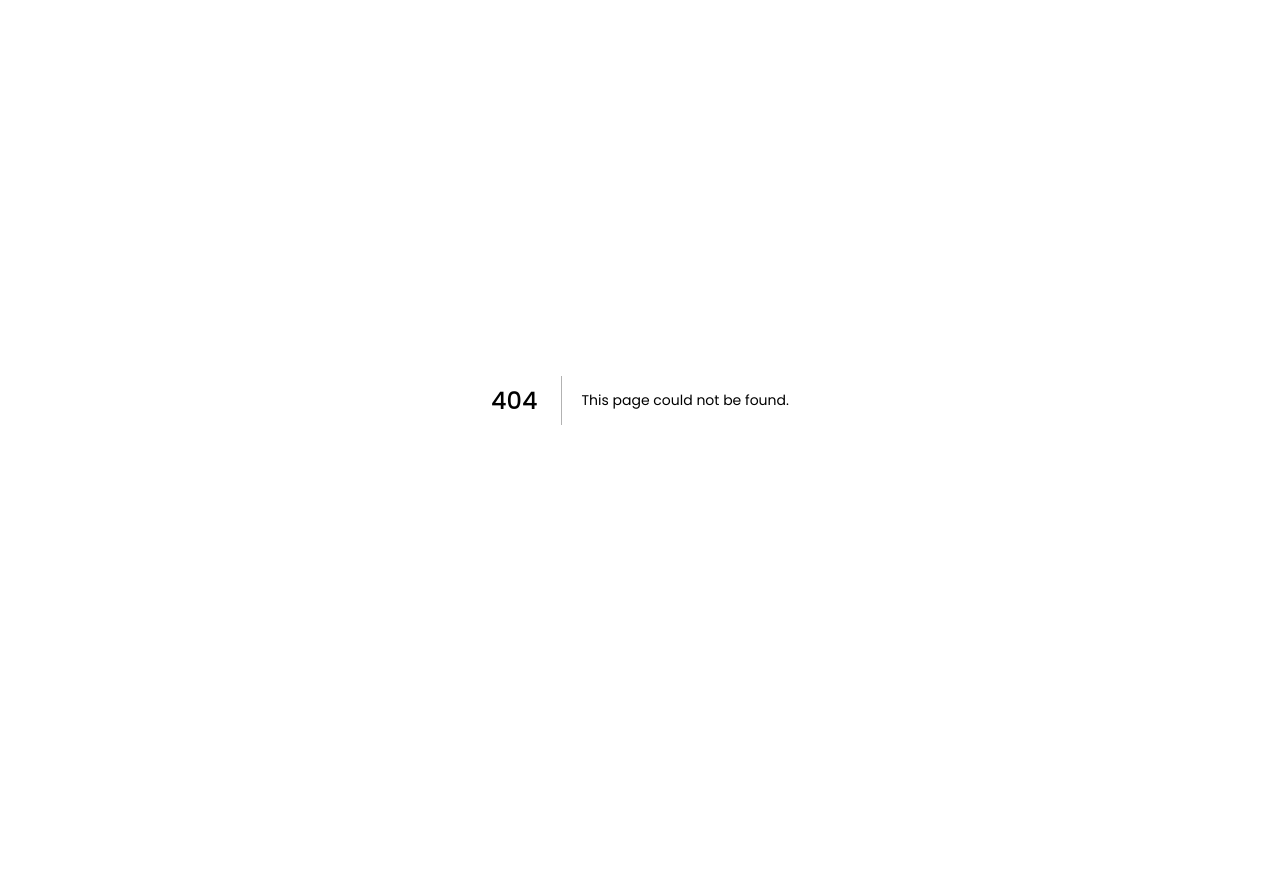
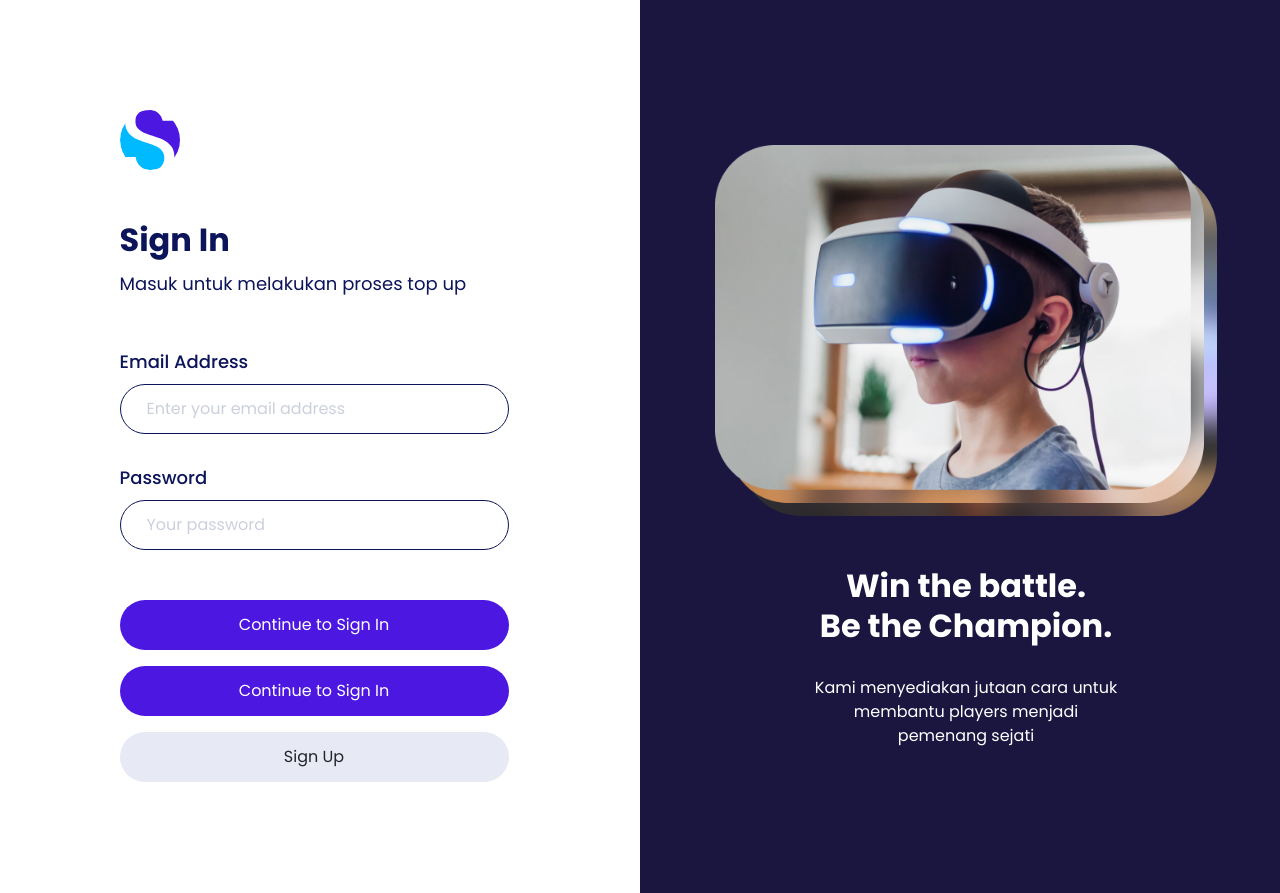
Before and after one commit to EkySambora/storegg, a Next.js app: page /signin in a window 1280 px wide. Before the commit this address had no page. Before the commit the page ends 800 px from the top, so only its background shows below. Built offline with nearby package versions, Linux system fonts and the light colour scheme.

Commit message:
add sign-in pahe

```diff
--- a/pages/_app.tsx
+++ b/pages/_app.tsx
@@ -3,6 +3,7 @@
 import '../styles/detail.css'
 import '../styles/checkout.css'
 import '../styles/complete-checkout.css'
+import '../styles/sign-in.css'
 import type { AppProps } from 'next/app'
 import Head from 'next/head'
 
--- /dev/null
+++ b/pages/signin.tsx
@@ -0,0 +1,70 @@
+import React from 'react'
+
+const signin = () => {
+  return (
+    <section className="sign-in mx-auto">
+        <div className="row">
+            <div className="col-xxl-5 col-lg-6 my-auto py-lg-0 pt-lg-50 pb-lg-50 pt-30 pb-47 px-0">
+                <form action="">
+                    <div className="container mx-auto">
+                        <div className="pb-50">
+                            <a className="navbar-brand" href="../index.html">
+                                <svg width="60" height="60" viewBox="0 0 60 60" fill="none"
+                                    xmlns="http://www.w3.org/2000/svg">
+                                    <mask id="mask0" mask-type="alpha" maskUnits="userSpaceOnUse" x="0" y="0" width="60"
+                                        height="60">
+                                        <circle cx="30" cy="30" r="30" fill="#3546AB" />
+                                    </mask>
+                                    <g mask="url(#mask0)">
+                                        <circle cx="30" cy="30" r="30" fill="#00BAFF" />
+                                        <path
+                                            d="M41.5001 35.0001C52.3001 38.2001 49.6668 48.0001 47.0001 52.5001L71.0001 60.5001L79.5001 -12.9999C63.6667 -13.8333 29.5001 -14.9999 19.5001 -12.9999C7.00007 -10.4999 13.5001 4.00006 12.0001 14.0001C10.5001 24.0001 28.0001 31.0001 41.5001 35.0001Z"
+                                            fill="#4D17E2" />
+                                        <path
+                                            d="M54.495 47.785C54.495 51.285 53.655 54.54 51.975 57.55C50.295 60.56 47.74 63.01 44.31 64.9C40.88 66.79 36.645 67.735 31.605 67.735C26.705 67.735 22.33 66.86 18.48 65.11C14.7 63.29 11.655 60.84 9.345 57.76C7.105 54.61 5.81 51.04 5.46 47.05H15.645C15.855 49.15 16.555 51.215 17.745 53.245C19.005 55.205 20.755 56.85 22.995 58.18C25.305 59.44 28.07 60.07 31.29 60.07C35.49 60.07 38.71 58.95 40.95 56.71C43.19 54.47 44.31 51.6 44.31 48.1C44.31 45.09 43.505 42.64 41.895 40.75C40.355 38.86 38.43 37.39 36.12 36.34C33.81 35.22 30.66 34.03 26.67 32.77C21.98 31.23 18.2 29.795 15.33 28.465C12.53 27.065 10.115 25 8.085 22.27C6.125 19.54 5.145 15.935 5.145 11.455C5.145 7.60499 6.055 4.20999 7.875 1.27C9.765 -1.67 12.425 -3.945 15.855 -5.555C19.355 -7.165 23.45 -7.97 28.14 -7.97C35.42 -7.97 41.195 -6.185 45.465 -2.615C49.735 0.884996 52.22 5.365 52.92 10.825H42.63C42.07 7.885 40.565 5.295 38.115 3.055C35.665 0.814997 32.34 -0.305003 28.14 -0.305003C24.29 -0.305003 21.21 0.709996 18.9 2.73999C16.59 4.69999 15.435 7.5 15.435 11.14C15.435 14.01 16.17 16.355 17.64 18.175C19.18 19.925 21.07 21.325 23.31 22.375C25.55 23.355 28.63 24.475 32.55 25.735C37.31 27.275 41.125 28.745 43.995 30.145C46.935 31.545 49.42 33.68 51.45 36.55C53.48 39.35 54.495 43.095 54.495 47.785Z"
+                                            fill="white" />
+                                    </g>
+                                </svg>
+                            </a>
+                        </div>
+                        <h2 className="text-4xl fw-bold color-palette-1 mb-10">Sign In</h2>
+                        <p className="text-lg color-palette-1 m-0">Masuk untuk melakukan proses top up</p>
+                        <div className="pt-50">
+                            <label for="email" className="form-label text-lg fw-medium color-palette-1 mb-10">Email
+                                Address</label>
+                            <input type="email" className="form-control rounded-pill text-lg" id="email" name="email"
+                                aria-describedby="email" placeholder="Enter your email address"/>
+                        </div>
+                        <div className="pt-30">
+                            <label for="password"
+                                className="form-label text-lg fw-medium color-palette-1 mb-10">Password</label>
+                            <input type="password" className="form-control rounded-pill text-lg" id="password"
+                                name="password" aria-describedby="password" placeholder="Your password"/>
+                        </div>
+                        <div className="button-group d-flex flex-column mx-auto pt-50">
+                            <a className="btn btn-sign-in fw-medium text-lg text-white rounded-pill mb-16"
+                                href="../index.html" role="button">Continue to Sign In</a>
+                            <button type="submit"
+                                className="btn btn-sign-in fw-medium text-lg text-white rounded-pill mb-16"
+                                role="button">Continue to Sign In</button>
+                            <a className="btn btn-sign-up fw-medium text-lg color-palette-1 rounded-pill"
+                                href="../src/sign-up.html" role="button">Sign
+                                Up</a>
+                        </div>
+                    </div>
+                </form>
+            </div>
+            <div className="col-xxl-7 col-lg-6 bg-blue text-center pt-lg-145 pb-lg-145 d-lg-block d-none">
+                <img src="/img/Header-9.png" width="502" height="391.21" className="img-fluid pb-50" alt=""/>
+                <h2 className="text-4xl fw-bold text-white mb-30">Win the battle.<br/>
+                    Be the Champion.</h2>
+                <p className="text-white m-0">Kami menyediakan jutaan cara untuk<br/> membantu players menjadi<br/>
+                    pemenang
+                    sejati</p>
+            </div>
+        </div>
+    </section>
+  )
+}
+
+export default signin
--- /dev/null
+++ b/styles/sign-in.css
@@ -0,0 +1,51 @@
+/* Sign-in */
+.sign-in .img-fluid{
+    max-width: 100%;
+    height: auto;
+}
+
+.sign-in .bg-blue{
+    background-color: #1A1640;
+}
+
+.sign-in input[type="password"],
+.sign-in input[type="email"]{
+    border: 1px solid #0C145A;
+    padding: 0.75rem 1.625rem;
+    color: #0C145A;
+}
+
+.sign-in input[type="password"]:focus-within,
+.sign-in input[type="email"]:focus-within{
+    color: #0C145A;
+}
+
+.sign-in input[type="password"]::placeholder,
+.sign-in input[type="email"]::placeholder{
+    color: #CCD0DD;
+}
+
+.sign-in .btn-sign-in{
+    padding: 0.75rem;
+    background-color: #4D17E2;
+}
+
+.sign-in .btn-sign-up{
+    padding: 0.75rem;
+    background-color: #E7EAF5;
+}
+
+
+.sign-in .button-group{
+    width: 100%;
+}
+
+@media (min-width: 992px){
+    .sign-in .container,
+    .sign-in input[type="password"],
+    .sign-in input[type="email"]{
+        max-width: 437px;
+    }
+    }
+
+/*  */
```
